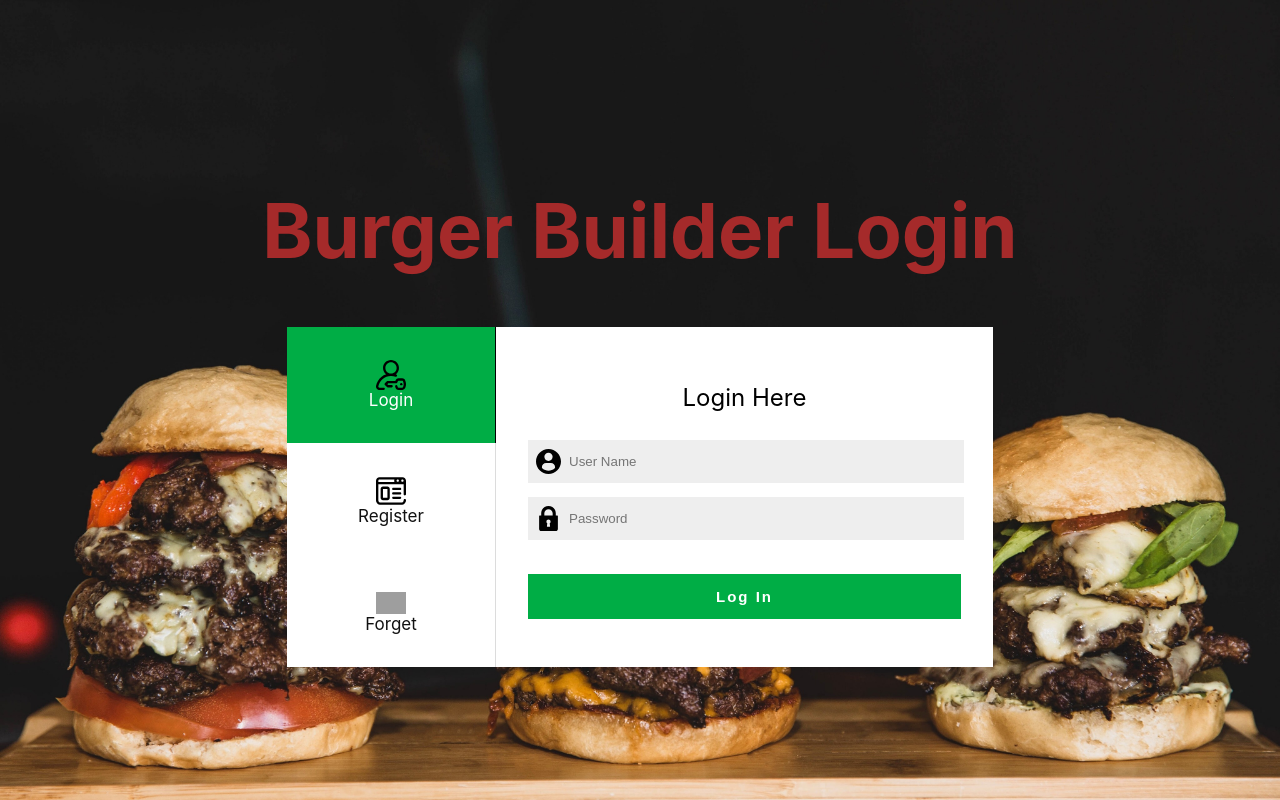
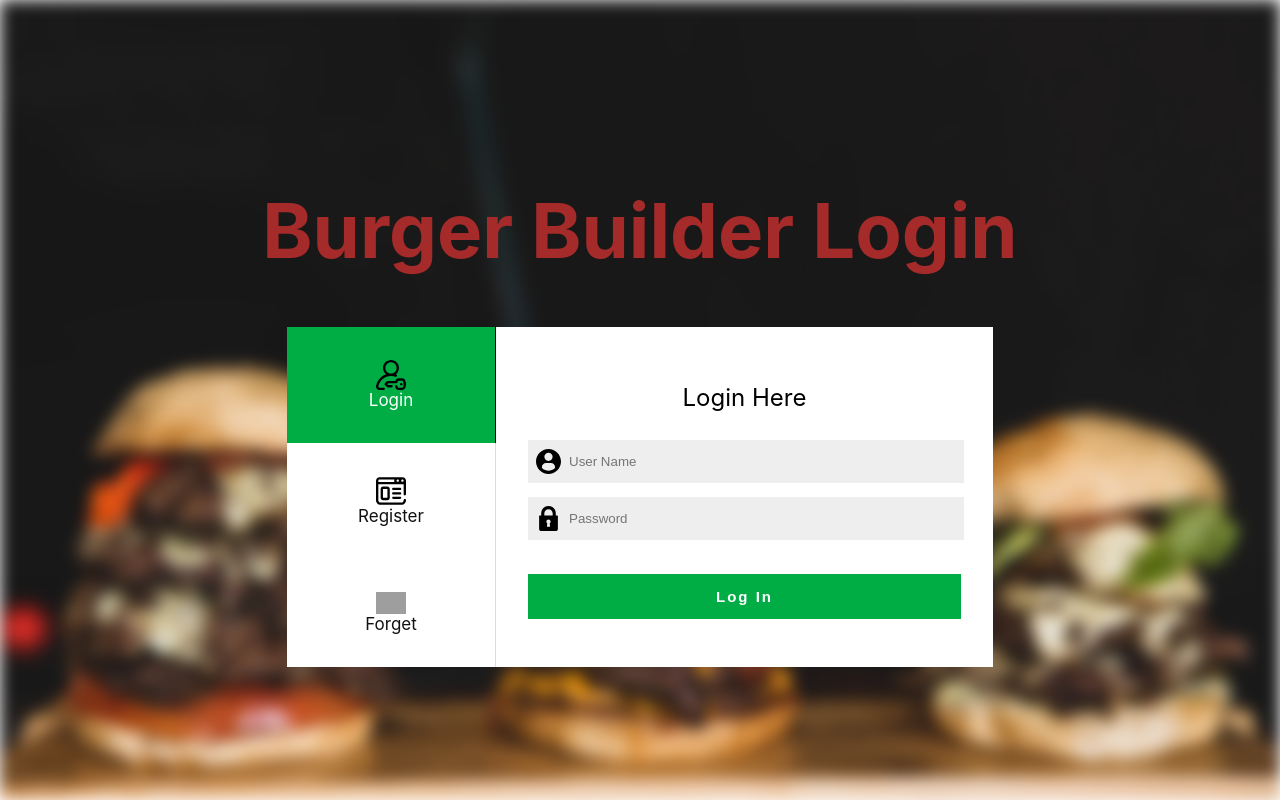
Before and after one commit to lakshyatyagi24/burgerbuilder, a React (Create React App) app: page / in a window 1280 px wide. Built offline with nearby package versions, Linux system fonts and the light colour scheme; grey boxes are pictures that could not be loaded.

Commit message:
addded blur in bg image

```diff
--- a/src/App.css
+++ b/src/App.css
@@ -11,8 +11,18 @@
   background-size: cover;
 }
 
+#bgImg {
+  width: 100vw;
+  height: 100vh;
+  background-size: cover;
+  filter: blur(8px);
+  -webkit-filter: blur(8px);
+  position: absolute;
+}
+
 #heading {
   color: brown;
   font-size: 38px;
   font-weight: bolder;
+  position: relative;
 }
--- a/src/App.js
+++ b/src/App.js
@@ -5,9 +5,10 @@ import background from "./img/1.jpg";
 
 const App = () => {
   return (
-    <div className="App" id="app" style={{
+    <div className="App" id="app" >
+      <div id="bgImg" style={{
       backgroundImage: `url(${background})`
-    }}>
+    }}></div>
       <div id="heading">
         <h1>Burger Builder Login</h1>
       </div>
```
